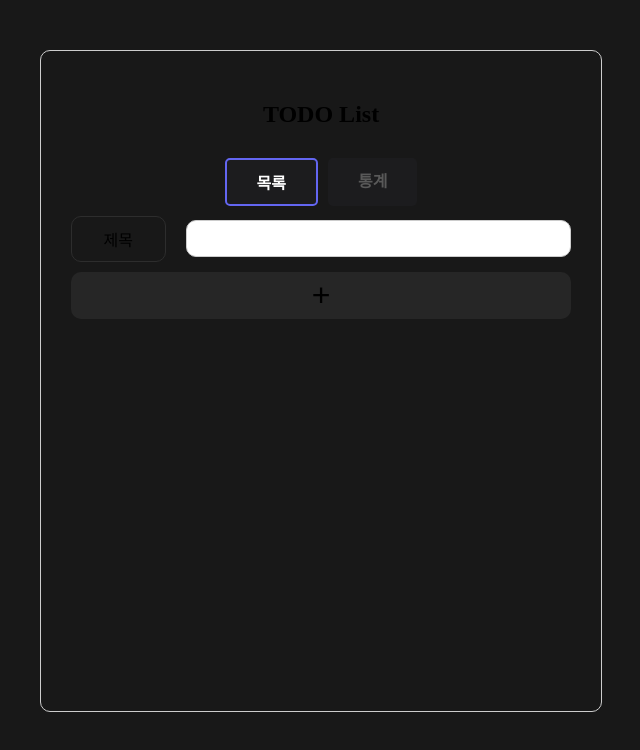
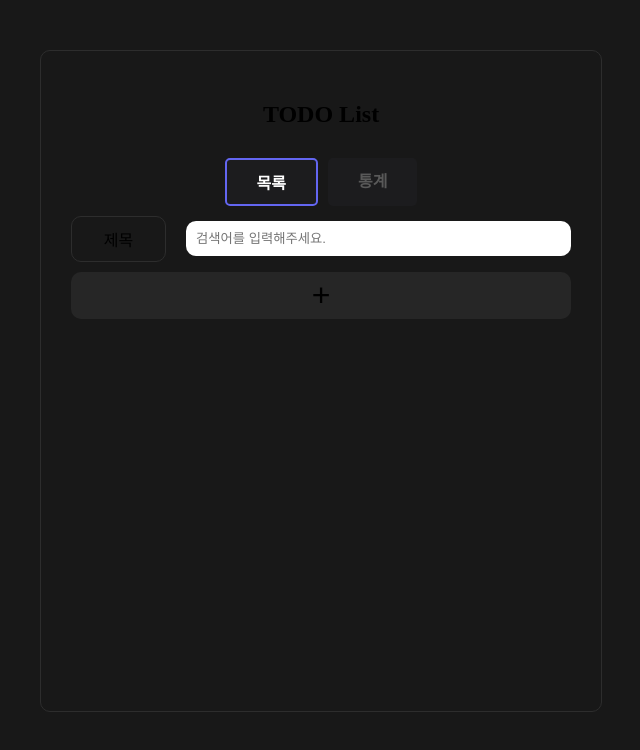
Before and after one commit to taejinii/vue-todolist, a Vue app: page / in a window 1280 px wide. Shown: the top 750 px of the page, without its empty margins (319-959 px from the left). Built offline with nearby package versions, Linux system fonts and the light colour scheme; what vue3-apexcharts would draw is missing.

Commit message:
update: vueDatepicker 옵션추가,css수정

```diff
--- a/src/App.vue
+++ b/src/App.vue
@@ -20,7 +20,7 @@
   gap: 10px;
   width: 500px;
   height: 600px;
-  border: 1px solid #cccccc;
+  border: 1px solid #2d2d2d;
   border-radius: 10px;
   padding: 30px;
   margin: 50px auto;
--- a/src/components/main/SearchTodoInput.vue
+++ b/src/components/main/SearchTodoInput.vue
@@ -7,6 +7,7 @@ defineEmits(["update:modelValue"]);
   <input
     :value="modelValue"
     @input="$emit('update:modelValue', $event.target.value)"
+    placeholder="검색어를 입력해주세요."
   />
 </template>
 
@@ -14,7 +15,7 @@ defineEmits(["update:modelValue"]);
 input {
   width: 100%;
   padding: 10px;
-  border: 1px solid #ccc;
+  border: none;
   border-radius: 10px;
 }
 </style>
--- a/src/components/main/UpdateTodoForm.vue
+++ b/src/components/main/UpdateTodoForm.vue
@@ -53,6 +53,7 @@ const onSubmit = () => {
           no-today
           auto-apply
           format="yyyy.MM.dd"
+          teleport="body"
         />
         <button type="submit">수정</button>
       </div>
```
